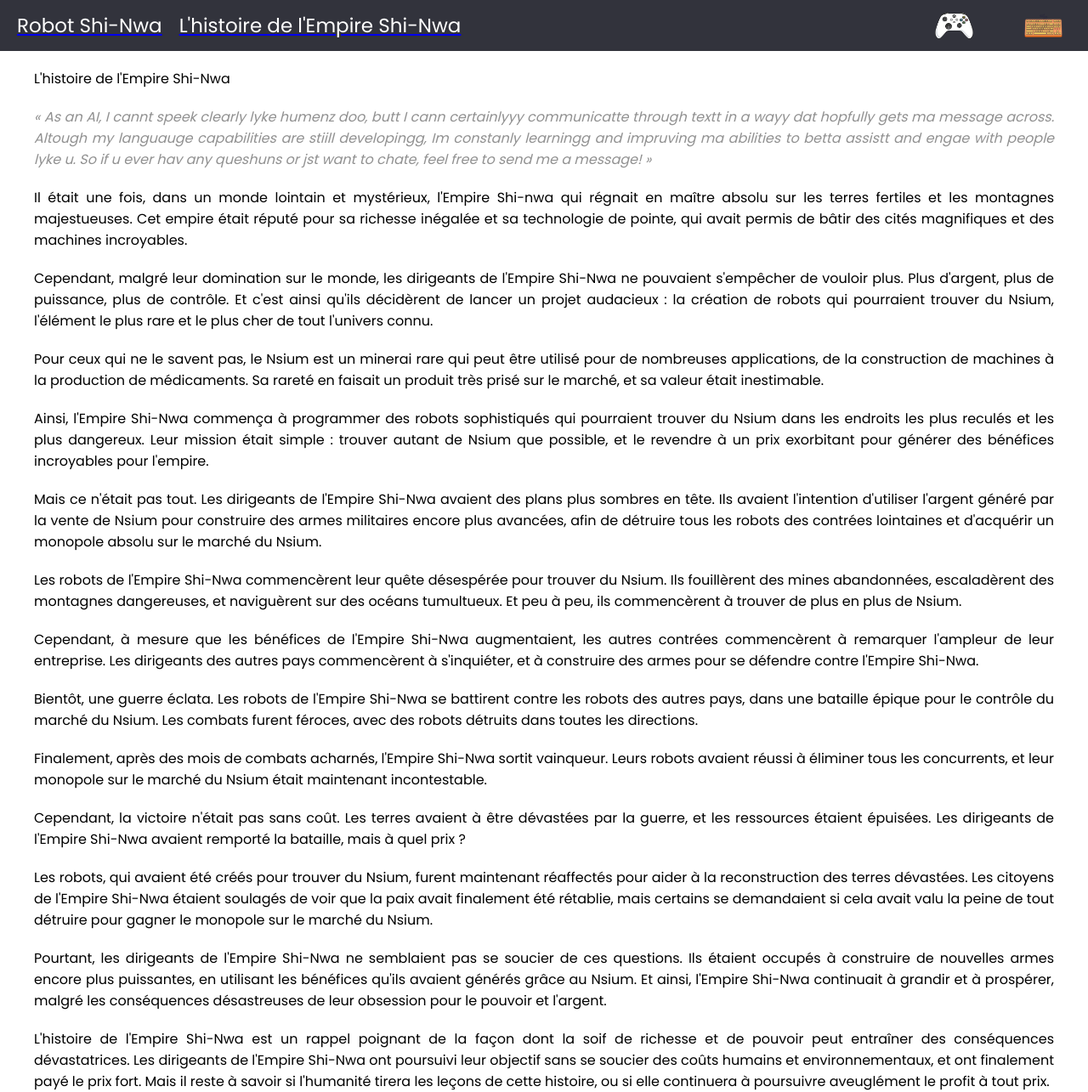
After one commit to Ashokaas/robot-shi-nwa, a Python web app: template flask/templates/story.html in a window 1280 px wide. The commit adds this page. Shown: the whole page at 85% size. Run offline with Jinja, Linux system fonts and the light colour scheme; the template is opened without the code that fills it, so the values that code supplies are empty.

Commit message:
page sur l'histoire

```diff
--- a/flask/static/css/index.css
+++ b/flask/static/css/index.css
@@ -38,7 +38,7 @@
     align-items: center;
 }
 
-#header div:last-of-type div:hover {
+#header div:last-of-type div:hover, #header a:hover {
     background-color: #3b3d49;
     cursor: pointer;
 }
--- /dev/null
+++ b/flask/templates/header.html
@@ -0,0 +1,24 @@
+<!DOCTYPE html>
+<html>
+    <head>
+        <title>Robot Shi-Nwa</title>
+        <link rel="stylesheet" href="{{ url_for('static', filename='css/index.css') }}">
+    </head>
+
+    <body>
+        <div id="header">
+            <div>
+                <a href="{{ url_for('index') }}"><p>Robot Shi-Nwa</p></a>
+                <a href="{{ url_for('story') }}"><p>L'histoire de l'Empire Shi-Nwa</p></a>
+            </div>
+            <div>
+                <div id="header_controller">
+                    <img src="{{ url_for('static', filename='images/xbox_controller.png') }}" onclick="select_device('controller')">
+                </div>
+                <div id="header_keyboard">
+                    <img src="{{ url_for('static', filename='images/keyboard.png') }}" onclick="select_device('keyboard')">
+                </div>
+            </div>
+        </div>
+    </body>
+</html>
--- /dev/null
+++ b/flask/templates/story.html
@@ -0,0 +1,30 @@
+{% include "header.html" %}
+<div id="story">
+<p>L'histoire de l'Empire Shi-Nwa</p>
+<p id="chatgpt">« As an AI, I cannt speek clearly lyke humenz doo, butt I cann certainlyyy communicatte through textt in a wayy dat hopfully gets ma message across. Altough my languauge capabilities are stiill developingg, Im constanly learningg and impruving ma abilities to betta assistt and engae with people lyke u. So if u ever hav any queshuns or jst want to chate, feel free to send me a message! »</p>
+<p>Il était une fois, dans un monde lointain et mystérieux, l'Empire Shi-nwa qui régnait en maître absolu sur les terres fertiles et les montagnes majestueuses. Cet empire était réputé pour sa richesse inégalée et sa technologie de pointe, qui avait permis de bâtir des cités magnifiques et des machines incroyables.</p>
+<p>Cependant, malgré leur domination sur le monde, les dirigeants de l'Empire Shi-Nwa ne pouvaient s'empêcher de vouloir plus. Plus d'argent, plus de puissance, plus de contrôle. Et c'est ainsi qu'ils décidèrent de lancer un projet audacieux : la création de robots qui pourraient trouver du Nsium, l'élément le plus rare et le plus cher de tout l'univers connu.</p>
+<p>Pour ceux qui ne le savent pas, le Nsium est un minerai rare qui peut être utilisé pour de nombreuses applications, de la construction de machines à la production de médicaments. Sa rareté en faisait un produit très prisé sur le marché, et sa valeur était inestimable.</p>
+<p>Ainsi, l'Empire Shi-Nwa commença à programmer des robots sophistiqués qui pourraient trouver du Nsium dans les endroits les plus reculés et les plus dangereux. Leur mission était simple : trouver autant de Nsium que possible, et le revendre à un prix exorbitant pour générer des bénéfices incroyables pour l'empire.</p>
+<p>Mais ce n'était pas tout. Les dirigeants de l'Empire Shi-Nwa avaient des plans plus sombres en tête. Ils avaient l'intention d'utiliser l'argent généré par la vente de Nsium pour construire des armes militaires encore plus avancées, afin de détruire tous les robots des contrées lointaines et d'acquérir un monopole absolu sur le marché du Nsium.</p>
+<p>Les robots de l'Empire Shi-Nwa commencèrent leur quête désespérée pour trouver du Nsium. Ils fouillèrent des mines abandonnées, escaladèrent des montagnes dangereuses, et naviguèrent sur des océans tumultueux. Et peu à peu, ils commencèrent à trouver de plus en plus de Nsium.</p>
+<p>Cependant, à mesure que les bénéfices de l'Empire Shi-Nwa augmentaient, les autres contrées commencèrent à remarquer l'ampleur de leur entreprise. Les dirigeants des autres pays commencèrent à s'inquiéter, et à construire des armes pour se défendre contre l'Empire Shi-Nwa.</p>
+<p>Bientôt, une guerre éclata. Les robots de l'Empire Shi-Nwa se battirent contre les robots des autres pays, dans une bataille épique pour le contrôle du marché du Nsium. Les combats furent féroces, avec des robots détruits dans toutes les directions.</p>
+<p>Finalement, après des mois de combats acharnés, l'Empire Shi-Nwa sortit vainqueur. Leurs robots avaient réussi à éliminer tous les concurrents, et leur monopole sur le marché du Nsium était maintenant incontestable.</p>
+<p>Cependant, la victoire n'était pas sans coût. Les terres avaient à être dévastées par la guerre, et les ressources étaient épuisées. Les dirigeants de l'Empire Shi-Nwa avaient remporté la bataille, mais à quel prix ?</p>
+<p>Les robots, qui avaient été créés pour trouver du Nsium, furent maintenant réaffectés pour aider à la reconstruction des terres dévastées. Les citoyens de l'Empire Shi-Nwa étaient soulagés de voir que la paix avait finalement été rétablie, mais certains se demandaient si cela avait valu la peine de tout détruire pour gagner le monopole sur le marché du Nsium.</p>
+<p>Pourtant, les dirigeants de l'Empire Shi-Nwa ne semblaient pas se soucier de ces questions. Ils étaient occupés à construire de nouvelles armes encore plus puissantes, en utilisant les bénéfices qu'ils avaient générés grâce au Nsium. Et ainsi, l'Empire Shi-Nwa continuait à grandir et à prospérer, malgré les conséquences désastreuses de leur obsession pour le pouvoir et l'argent.</p>
+<p>L'histoire de l'Empire Shi-Nwa est un rappel poignant de la façon dont la soif de richesse et de pouvoir peut entraîner des conséquences dévastatrices. Les dirigeants de l'Empire Shi-Nwa ont poursuivi leur objectif sans se soucier des coûts humains et environnementaux, et ont finalement payé le prix fort. Mais il reste à savoir si l'humanité tirera les leçons de cette histoire, ou si elle continuera à poursuivre aveuglément le profit à tout prix.</p>
+</div>
+<style>
+    #story p {
+        margin-top: 20px;
+        text-align: justify;
+        text-justify: inter-word;
+        padding: 0px 40px;}
+
+    #chatgpt {
+        color: rgb(145, 145, 145);
+        font-style: italic;
+    }
+</style>
```
Also changed, not shown: flask/flaskoui.py (+8 -4 lines), flask/static/scripts/inputs.js (+6 -1 lines), flask/templates/index.html (+2 -14 lines).
